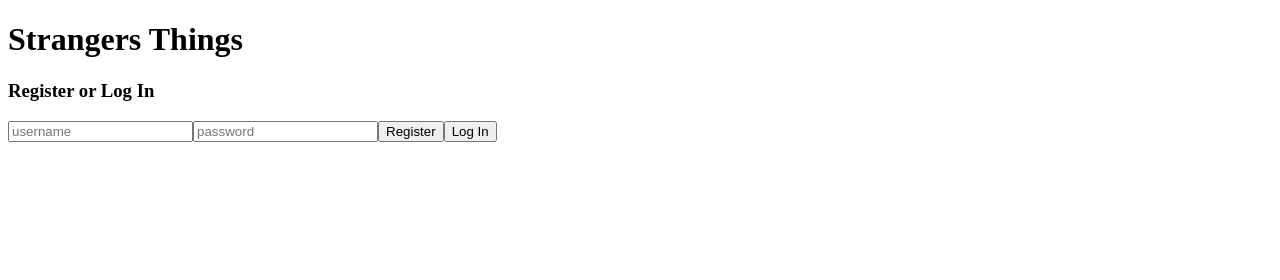
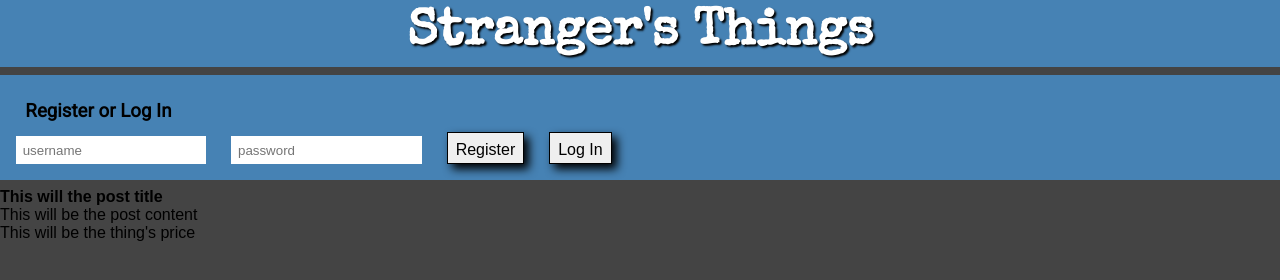
Before and after one commit to Jakashia-Alexander/strangers-things-react-1, a React app: page / in a window 1280 px wide. Built offline with nearby package versions, Linux system fonts and the light colour scheme.

Commit message:
Added basic structure and basic css

```diff
--- a/public/index.html
+++ b/public/index.html
@@ -3,9 +3,10 @@
 <head>
   <meta charset="UTF-8">
   <meta name="viewport" content="width=device-width, initial-scale=1.0">
-  <title>Strangers Things</title>
+  <title>Stranger's Things</title>
+  <link rel="stylesheet" href="style.css">
 </head>
 <body>
-  <div id="root"></div>
+  <div id="app"></div>
 </body>
 </html>
--- a/public/style.css
+++ b/public/style.css
@@ -0,0 +1,70 @@
+@import url('https://fonts.googleapis.com/css2?family=Special+Elite&display=swap');
+@import url('https://fonts.googleapis.com/css2?family=Roboto&family=Special+Elite&display=swap');
+
+* {
+  border: 0;
+  margin: 0;
+  padding: 0;
+  box-sizing: border-box;
+}
+
+body {
+  height: 100vh;
+}
+
+#app {
+  height: 100%;
+  font-family: sans-serif;
+}
+
+.app {
+  display: grid;
+  grid-template-columns: 320px 1fr;
+  grid-template-rows: auto auto 1fr;
+  grid-gap: 8px;
+
+  height: 100%;
+  width: 100%;
+
+  overflow: hidden;
+
+  background: #444;
+}
+
+#title {
+  grid-row: 1;
+  background-color: steelblue;
+  grid-column: 1 / -1;
+  padding: 8px;
+  text-align: center;
+  color: white;
+  text-shadow: 2px 2px 2px black;
+}
+
+#title h1 {
+  font-family: "Special Elite", cursive;
+  font-size: 3.2rem;
+}
+
+.auth {
+  grid-row: 2;
+  grid-column: 1 / -1;
+  padding: 1em;
+  background-color: steelblue;
+  font-family: 'Roboto', sans-serif;
+}
+
+.login {
+  padding: .5em;
+  margin-right: 25px;
+}
+
+button {
+  padding: 4px 8px;
+  height: 32px;
+
+  font-size: 1em;
+
+  border: 1px solid black;
+  box-shadow: 5px 5px 10px black
+}
--- a/src/components/Auth.js
+++ b/src/components/Auth.js
@@ -10,22 +10,24 @@ const Auth = (props) => {
   const [errorMessage, setErrorMessage] = useState(null);
 
   return (
-    <form onSubmit={(event) => event.preventDefault()}>
-      <h3>Register or Log In</h3>
+    <form className="auth" onSubmit={(event) => event.preventDefault()}>
+      <h3 className="login">Register or Log In</h3>
       {errorMessage ? <h5 className="error">{errorMessage}</h5> : null}
       <input
         type="text"
         value={username}
         onChange={(event) => setUsername(event.target.value)}
         placeholder="username"
+        className="login"
       />
       <input
         type="password"
         value={password}
         onChange={(event) => setPassword(event.target.value)}
         placeholder="password"
+        className="login"
       />
-      <button
+      <button className="login"
         onClick={async (event) => {
           try {
             const result = await registerUser(username, password);
@@ -37,7 +39,7 @@ const Auth = (props) => {
       >
         Register
       </button>
-      <button
+      <button className="login"
         onClick={async (event) => {
           try {
             const result = await loginUser(username, password);
--- /dev/null
+++ b/src/components/Posts.js
@@ -0,0 +1,17 @@
+import React from 'react';
+
+const Posts = (props) => {
+  //need to have a function that lists all the posts on the site
+  //we'll somehow need to loop over all the posts and return some form of the template below for each
+ return <main className="feature">
+ <span className="allPosts">
+   <div className="post">
+     <h4 className="postTitle">This will the post title</h4>
+      <div className="content">This will be the post content</div>
+      <div className='content price'>This will be the thing's price</div>
+   </div>
+ </span>
+ </main>
+}
+
+export default Posts;
--- /dev/null
+++ b/src/components/Title.js
@@ -0,0 +1,11 @@
+import React from 'react';
+
+const Title = () => {
+  return <div id="title">
+    <h1 className="pageName">
+      Stranger's Things
+    </h1>
+  </div>
+}
+
+export default Title;
--- a/src/components/index.js
+++ b/src/components/index.js
@@ -1,2 +1,4 @@
 export {default as Register} from './Register';
 export {default as Auth} from './Auth';
+export {default as Title} from './Title';
+export {default as Posts} from './Posts';
--- a/src/index.js
+++ b/src/index.js
@@ -1,14 +1,37 @@
-import React, { useState, useEffect } from "react";
+import React, { useState } from "react";
 import ReactDOM from "react-dom";
-import {Register, Auth} from "./components/index";
+
+import { getToken, clearToken } from "./api";
+import {Auth, Title, Posts} from "./components";
+
+
 
 const App = () => {
+  // a piece of state that represents the status of the current user
+  const [isLoggedIn, setIsLoggedIn] = useState(!!getToken());
+
   return (
-    <div>
-      <h1>Strangers Things</h1>
-      <Auth />
+    <>
+    <div className="app">
+    <Title />
+    <Posts />
+      {isLoggedIn ? (
+        <>
+          <h1>Thanks for logging in!</h1>
+          <button
+            onClick={() => {
+              clearToken();
+              setIsLoggedIn(false);
+            }}
+          >
+            LOG OUT
+          </button>
+        </>
+      ) : (
+        <Auth setIsLoggedIn={setIsLoggedIn} />
+      )}
     </div>
-  );
+  </>);
 };
 
-ReactDOM.render(<App />, document.getElementById("root"));
+ReactDOM.render(<App />, document.getElementById("app"));
```
Also changed, not shown: src/components/Post_Form.js (added), src/components/Search.js (added).
